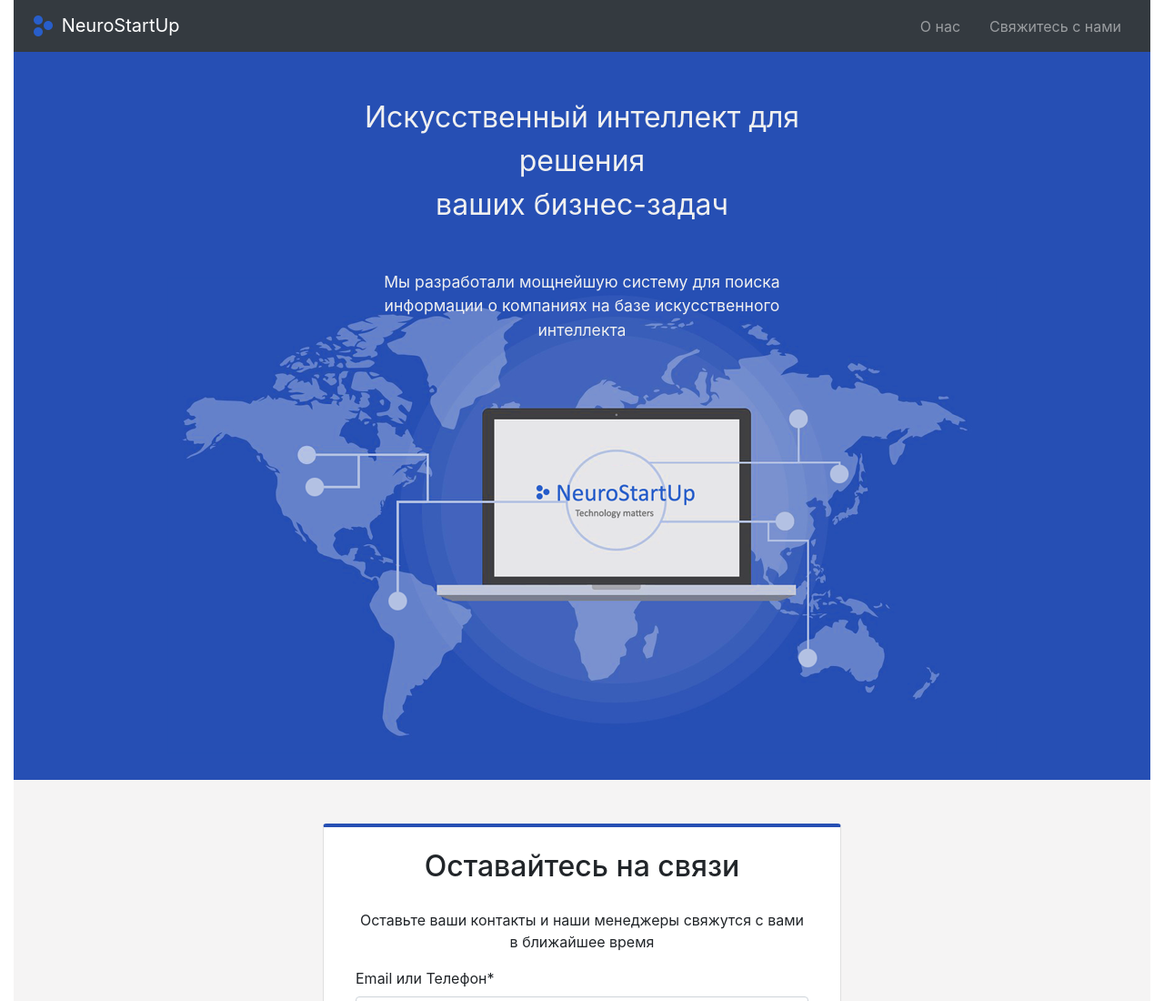
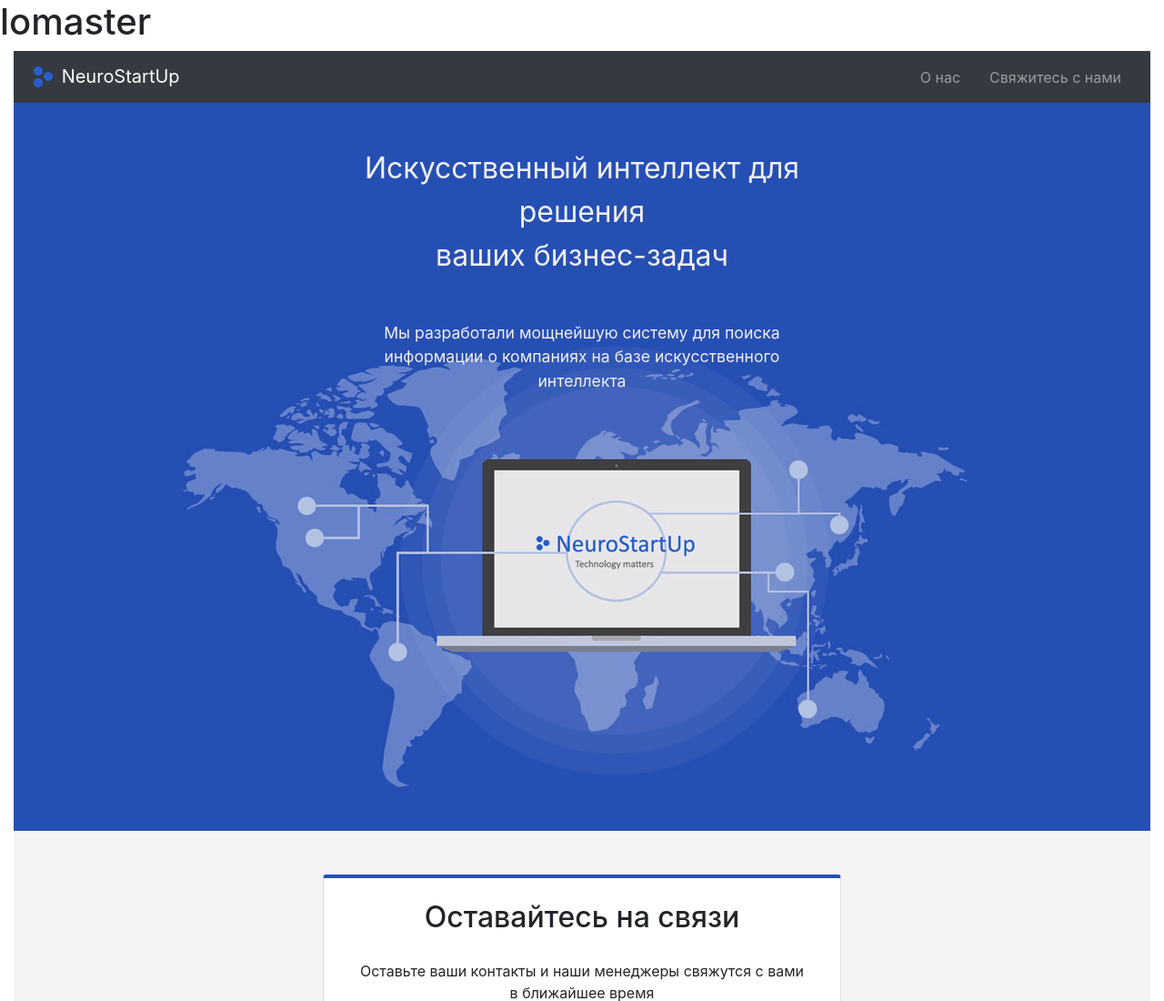
Before and after one commit to MarinaGalinova/Pull-Request, a plain HTML site: page index.html in a window 1280 px wide. Shown: the top 1100 px of the page at 91% size. Drawn offline with Linux system fonts and the light colour scheme.

Commit message:
lomaster in lomaster branch

```diff
--- a/index.html
+++ b/index.html
@@ -8,6 +8,7 @@
     <link rel="stylesheet" href="css/style.css">
 </head>
 <body>
+    <h1>lomaster</h1>
 <div class="wrapper">
     <div class="container-fluid">
         <header>
```
